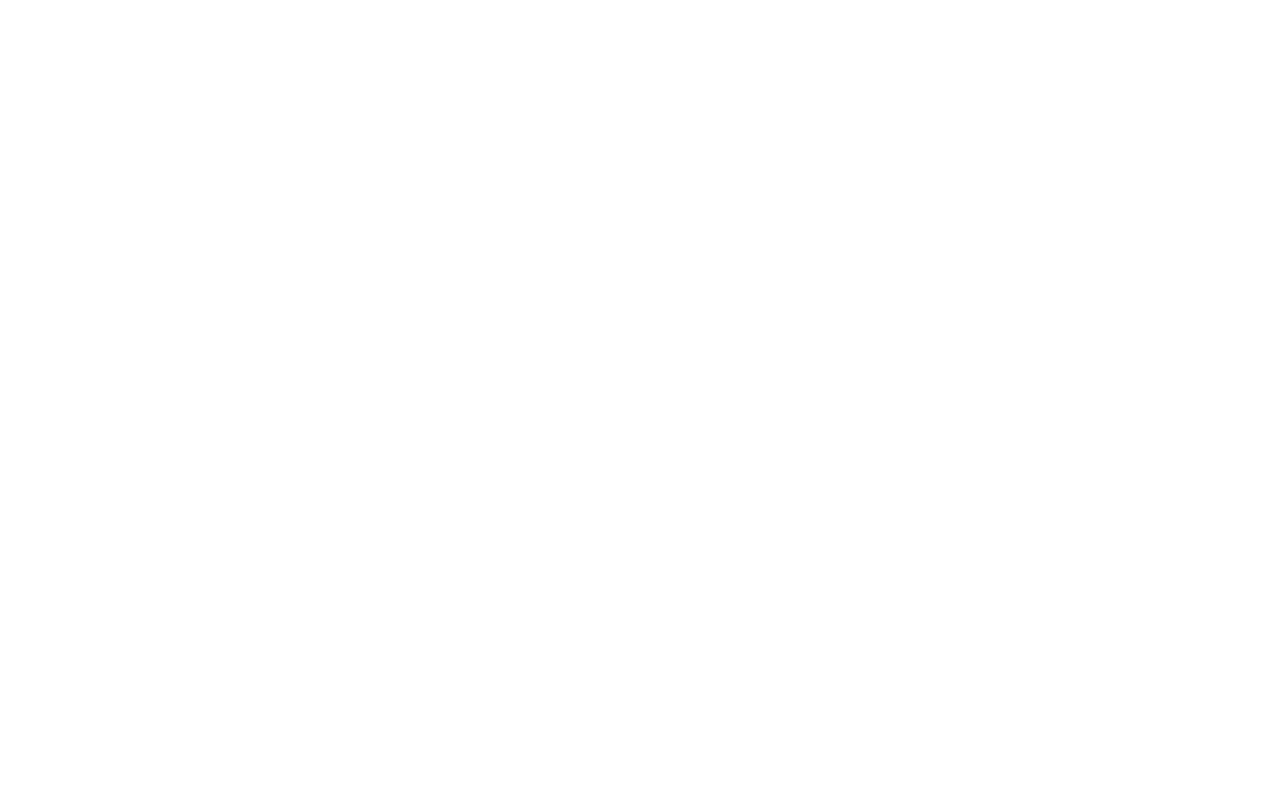
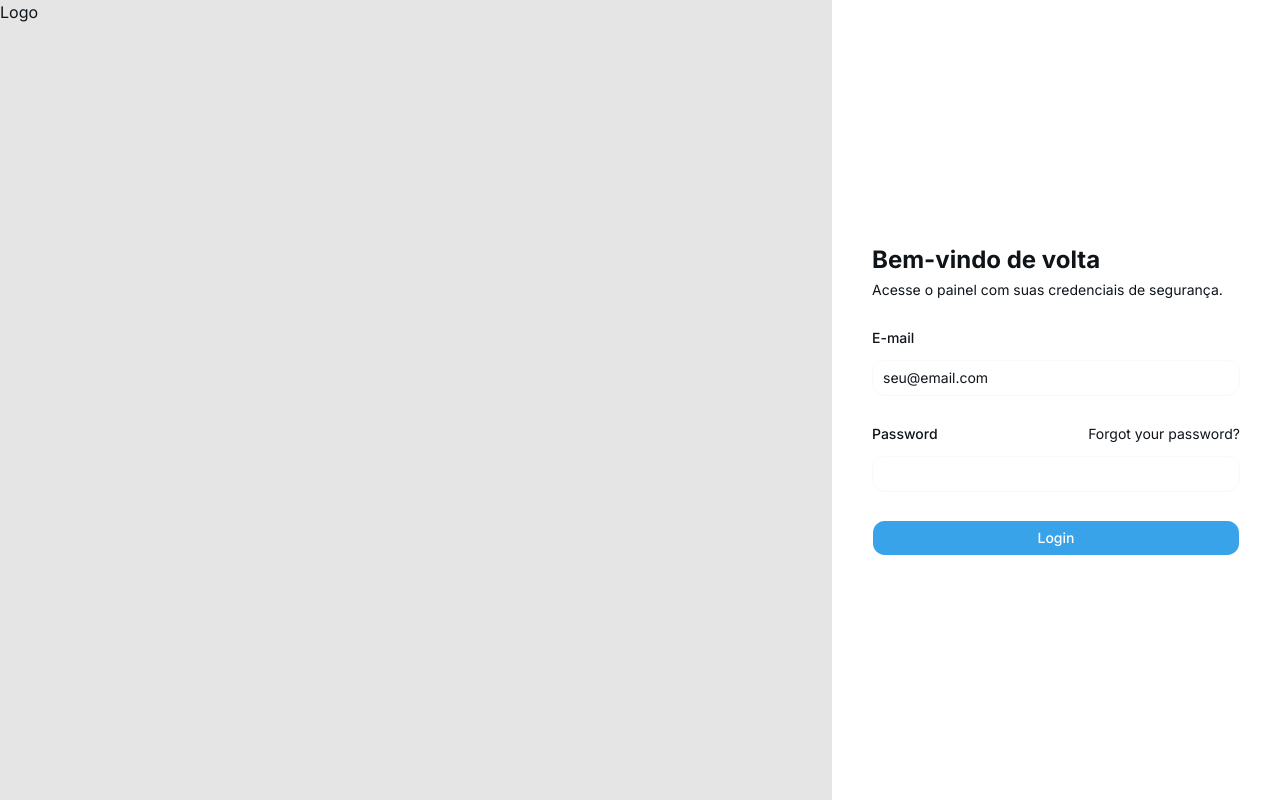
Before and after one commit to ocastroxs/get_in, a Next.js app: page / in a window 1280 px wide. Built offline with nearby package versions, Linux system fonts and the light colour scheme.

Commit message:
feat: implementar página de login com formulário e componentes de UI

```diff
--- a/src/app/page.jsx
+++ b/src/app/page.jsx
@@ -1,12 +1,21 @@
-export const metadata = {
-  title: 'GetIN - Login'
-}
+"use client"
 
-export default function Login() {
+import { LoginForm } from "@/components/login-form"
+import { GalleryVerticalEndIcon } from "lucide-react"
 
+export default function LoginPage() {
   return (
-    <>
-
-    </>
+    <div className="flex min-h-svh">
+      <div className="relative hidden bg-[] bg-muted w-[65%] lg:block">
+        <h1>Logo</h1>
+      </div>
+      <div className="flex flex-col gap-4 p-6 w-[35%] md:p-10">
+        <div className="flex flex-1 items-center">
+          <div className="w-full">
+            <LoginForm />
+          </div>
+        </div>
+      </div>
+    </div>
   );
 }
--- /dev/null
+++ b/src/components/login-form.jsx
@@ -0,0 +1,49 @@
+import { cn } from "@/lib/utils"
+import { Button } from "@/components/ui/button"
+import {
+  Field,
+  FieldDescription,
+  FieldGroup,
+  FieldLabel,
+  FieldSeparator,
+} from "@/components/ui/field"
+import { Input } from "@/components/ui/input"
+
+export function LoginForm({
+  className,
+  ...props
+}) {
+  return (
+    <form className={cn("flex flex-col gap-6", className)} {...props}>
+      <FieldGroup>
+        <div className="flex flex-col gap-1 --font-heading">
+          <h1 className="text-2xl font-bold">Bem-vindo de volta</h1>
+          <p className="text-sm text-balance text-muted-foreground">
+            Acesse o painel com suas credenciais de segurança.
+          </p>
+        </div>
+        <Field>
+          <FieldLabel htmlFor="email">E-mail</FieldLabel>
+          <Input
+            id="email"
+            type="email"
+            placeholder="seu@email.com"
+            required
+            className="border" />
+        </Field>
+        <Field>
+          <div className="flex items-center">
+            <FieldLabel htmlFor="password">Password</FieldLabel>
+            <a href="#" className="ml-auto text-sm underline-offset-4 hover:underline">
+              Forgot your password?
+            </a>
+          </div>
+          <Input id="password" type="password" required className="bg-background" />
+        </Field>
+        <Field>
+          <Button type="submit">Login</Button>
+        </Field>
+      </FieldGroup>
+    </form>
+  );
+}
--- a/src/components/ui/button.jsx
+++ b/src/components/ui/button.jsx
@@ -25,7 +25,7 @@ const buttonVariants = cva(
           "h-9 gap-1.5 px-2.5 in-data-[slot=button-group]:rounded-md has-data-[icon=inline-end]:pr-2 has-data-[icon=inline-start]:pl-2",
         xs: "h-6 gap-1 rounded-[min(var(--radius-md),8px)] px-2 text-xs in-data-[slot=button-group]:rounded-md has-data-[icon=inline-end]:pr-1.5 has-data-[icon=inline-start]:pl-1.5 [&_svg:not([class*='size-'])]:size-3",
         sm: "h-8 gap-1 rounded-[min(var(--radius-md),10px)] px-2.5 in-data-[slot=button-group]:rounded-md has-data-[icon=inline-end]:pr-1.5 has-data-[icon=inline-start]:pl-1.5",
-        lg: "h-10 gap-1.5 px-2.5 has-data-[icon=inline-end]:pr-3 has-data-[icon=inline-start]:pl-3",
+        lg: "h-10 gap-1.5 px-2.5 has-data-[icon=inline-end]:pr-2 has-data-[icon=inline-start]:pl-2",
         icon: "size-9",
         "icon-xs":
           "size-6 rounded-[min(var(--radius-md),8px)] in-data-[slot=button-group]:rounded-md [&_svg:not([class*='size-'])]:size-3",
--- /dev/null
+++ b/src/components/ui/field.jsx
@@ -0,0 +1,230 @@
+"use client"
+
+import { useMemo } from "react"
+import { cva } from "class-variance-authority";
+
+import { cn } from "@/lib/utils"
+import { Label } from "@/components/ui/label"
+import { Separator } from "@/components/ui/separator"
+
+function FieldSet({
+  className,
+  ...props
+}) {
+  return (
+    <fieldset
+      data-slot="field-set"
+      className={cn(
+        "flex flex-col gap-6 has-[>[data-slot=checkbox-group]]:gap-3 has-[>[data-slot=radio-group]]:gap-3",
+        className
+      )}
+      {...props} />
+  );
+}
+
+function FieldLegend({
+  className,
+  variant = "legend",
+  ...props
+}) {
+  return (
+    <legend
+      data-slot="field-legend"
+      data-variant={variant}
+      className={cn(
+        "mb-3 font-medium data-[variant=label]:text-sm data-[variant=legend]:text-base",
+        className
+      )}
+      {...props} />
+  );
+}
+
+function FieldGroup({
+  className,
+  ...props
+}) {
+  return (
+    <div
+      data-slot="field-group"
+      className={cn(
+        "group/field-group @container/field-group flex w-full flex-col gap-7 data-[slot=checkbox-group]:gap-3 *:data-[slot=field-group]:gap-4",
+        className
+      )}
+      {...props} />
+  );
+}
+
+const fieldVariants = cva("group/field flex w-full gap-3 data-[invalid=true]:text-destructive", {
+  variants: {
+    orientation: {
+      vertical: "flex-col *:w-full [&>.sr-only]:w-auto",
+      horizontal:
+        "flex-row items-center has-[>[data-slot=field-content]]:items-start *:data-[slot=field-label]:flex-auto has-[>[data-slot=field-content]]:[&>[role=checkbox],[role=radio]]:mt-px",
+      responsive:
+        "flex-col *:w-full @md/field-group:flex-row @md/field-group:items-center @md/field-group:*:w-auto @md/field-group:has-[>[data-slot=field-content]]:items-start @md/field-group:*:data-[slot=field-label]:flex-auto [&>.sr-only]:w-auto @md/field-group:has-[>[data-slot=field-content]]:[&>[role=checkbox],[role=radio]]:mt-px",
+    },
+  },
+  defaultVariants: {
+    orientation: "vertical",
+  },
+})
+
+function Field({
+  className,
+  orientation = "vertical",
+  ...props
+}) {
+  return (
+    <div
+      role="group"
+      data-slot="field"
+      data-orientation={orientation}
+      className={cn(fieldVariants({ orientation }), className)}
+      {...props} />
+  );
+}
+
+function FieldContent({
+  className,
+  ...props
+}) {
+  return (
+    <div
+      data-slot="field-content"
+      className={cn("group/field-content flex flex-1 flex-col gap-1 leading-snug", className)}
+      {...props} />
+  );
+}
+
+function FieldLabel({
+  className,
+  ...props
+}) {
+  return (
+    <Label
+      data-slot="field-label"
+      className={cn(
+        "group/field-label peer/field-label flex w-fit gap-2 leading-snug group-data-[disabled=true]/field:opacity-50 has-data-checked:border-primary/30 has-data-checked:bg-primary/5 has-[>[data-slot=field]]:rounded-md has-[>[data-slot=field]]:border *:data-[slot=field]:p-3 dark:has-data-checked:border-primary/20 dark:has-data-checked:bg-primary/10",
+        "has-[>[data-slot=field]]:w-full has-[>[data-slot=field]]:flex-col",
+        className
+      )}
+      {...props} />
+  );
+}
+
+function FieldTitle({
+  className,
+  ...props
+}) {
+  return (
+    <div
+      data-slot="field-label"
+      className={cn(
+        "flex w-fit items-center gap-2 text-sm leading-snug font-medium group-data-[disabled=true]/field:opacity-50",
+        className
+      )}
+      {...props} />
+  );
+}
+
+function FieldDescription({
+  className,
+  ...props
+}) {
+  return (
+    <p
+      data-slot="field-description"
+      className={cn(
+        "text-left text-sm leading-normal font-normal text-muted-foreground group-has-data-horizontal/field:text-balance [[data-variant=legend]+&]:-mt-1.5",
+        "last:mt-0 nth-last-2:-mt-1",
+        "[&>a]:underline [&>a]:underline-offset-4 [&>a:hover]:text-primary",
+        className
+      )}
+      {...props} />
+  );
+}
+
+function FieldSeparator({
+  children,
+  className,
+  ...props
+}) {
+  return (
+    <div
+      data-slot="field-separator"
+      data-content={!!children}
+      className={cn(
+        "relative -my-2 h-5 text-sm group-data-[variant=outline]/field-group:-mb-2",
+        className
+      )}
+      {...props}>
+      <Separator className="absolute inset-0 top-1/2" />
+      {children && (
+        <span
+          className="relative mx-auto block w-fit bg-background px-2 text-muted-foreground"
+          data-slot="field-separator-content">
+          {children}
+        </span>
+      )}
+    </div>
+  );
+}
+
+function FieldError({
+  className,
+  children,
+  errors,
+  ...props
+}) {
+  const content = useMemo(() => {
+    if (children) {
+      return children
+    }
+
+    if (!errors?.length) {
+      return null
+    }
+
+    const uniqueErrors = [
+      ...new Map(errors.map((error) => [error?.message, error])).values(),
+    ]
+
+    if (uniqueErrors?.length == 1) {
+      return uniqueErrors[0]?.message
+    }
+
+    return (
+      <ul className="ml-4 flex list-disc flex-col gap-1">
+        {uniqueErrors.map((error, index) =>
+          error?.message && <li key={index}>{error.message}</li>)}
+      </ul>
+    );
+  }, [children, errors])
+
+  if (!content) {
+    return null
+  }
+
+  return (
+    <div
+      role="alert"
+      data-slot="field-error"
+      className={cn("text-sm font-normal text-destructive", className)}
+      {...props}>
+      {content}
+    </div>
+  );
+}
+
+export {
+  Field,
+  FieldLabel,
+  FieldDescription,
+  FieldError,
+  FieldGroup,
+  FieldLegend,
+  FieldSeparator,
+  FieldSet,
+  FieldContent,
+  FieldTitle,
+}
--- /dev/null
+++ b/src/components/ui/input.jsx
@@ -0,0 +1,22 @@
+import * as React from "react"
+
+import { cn } from "@/lib/utils"
+
+function Input({
+  className,
+  type,
+  ...props
+}) {
+  return (
+    <input
+      type={type}
+      data-slot="input"
+      className={cn(
+        "h-9 w-full min-w-0 rounded-md border border-input bg-transparent px-2.5 py-1 text-base shadow-xs transition-[color,box-shadow] outline-none file:inline-flex file:h-7 file:border-0 file:bg-transparent file:text-sm file:font-medium file:text-foreground placeholder:text-muted-foreground focus-visible:border-ring focus-visible:ring-3 focus-visible:ring-ring/50 disabled:pointer-events-none disabled:cursor-not-allowed disabled:opacity-50 aria-invalid:border-destructive aria-invalid:ring-3 aria-invalid:ring-destructive/20 md:text-sm dark:bg-input/30 dark:aria-invalid:border-destructive/50 dark:aria-invalid:ring-destructive/40",
+        className
+      )}
+      {...props} />
+  );
+}
+
+export { Input }
--- /dev/null
+++ b/src/components/ui/label.jsx
@@ -0,0 +1,23 @@
+"use client"
+
+import * as React from "react"
+import { Label as LabelPrimitive } from "radix-ui"
+
+import { cn } from "@/lib/utils"
+
+function Label({
+  className,
+  ...props
+}) {
+  return (
+    <LabelPrimitive.Root
+      data-slot="label"
+      className={cn(
+        "flex items-center gap-2 text-sm leading-none font-medium select-none group-data-[disabled=true]:pointer-events-none group-data-[disabled=true]:opacity-50 peer-disabled:cursor-not-allowed peer-disabled:opacity-50",
+        className
+      )}
+      {...props} />
+  );
+}
+
+export { Label }
--- /dev/null
+++ b/src/components/ui/separator.jsx
@@ -0,0 +1,27 @@
+"use client"
+
+import * as React from "react"
+import { Separator as SeparatorPrimitive } from "radix-ui"
+
+import { cn } from "@/lib/utils"
+
+function Separator({
+  className,
+  orientation = "horizontal",
+  decorative = true,
+  ...props
+}) {
+  return (
+    <SeparatorPrimitive.Root
+      data-slot="separator"
+      decorative={decorative}
+      orientation={orientation}
+      className={cn(
+        "shrink-0 bg-border data-horizontal:h-px data-horizontal:w-full data-vertical:w-px data-vertical:self-stretch",
+        className
+      )}
+      {...props} />
+  );
+}
+
+export { Separator }
```
